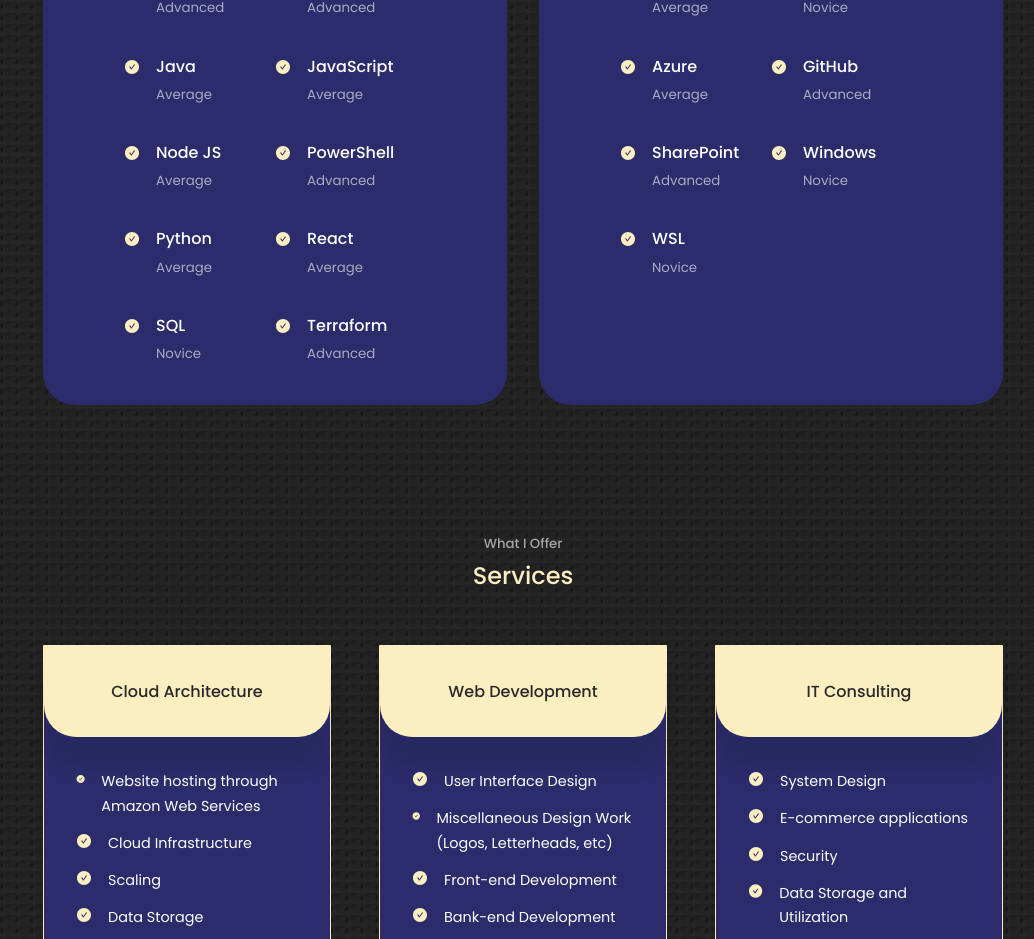
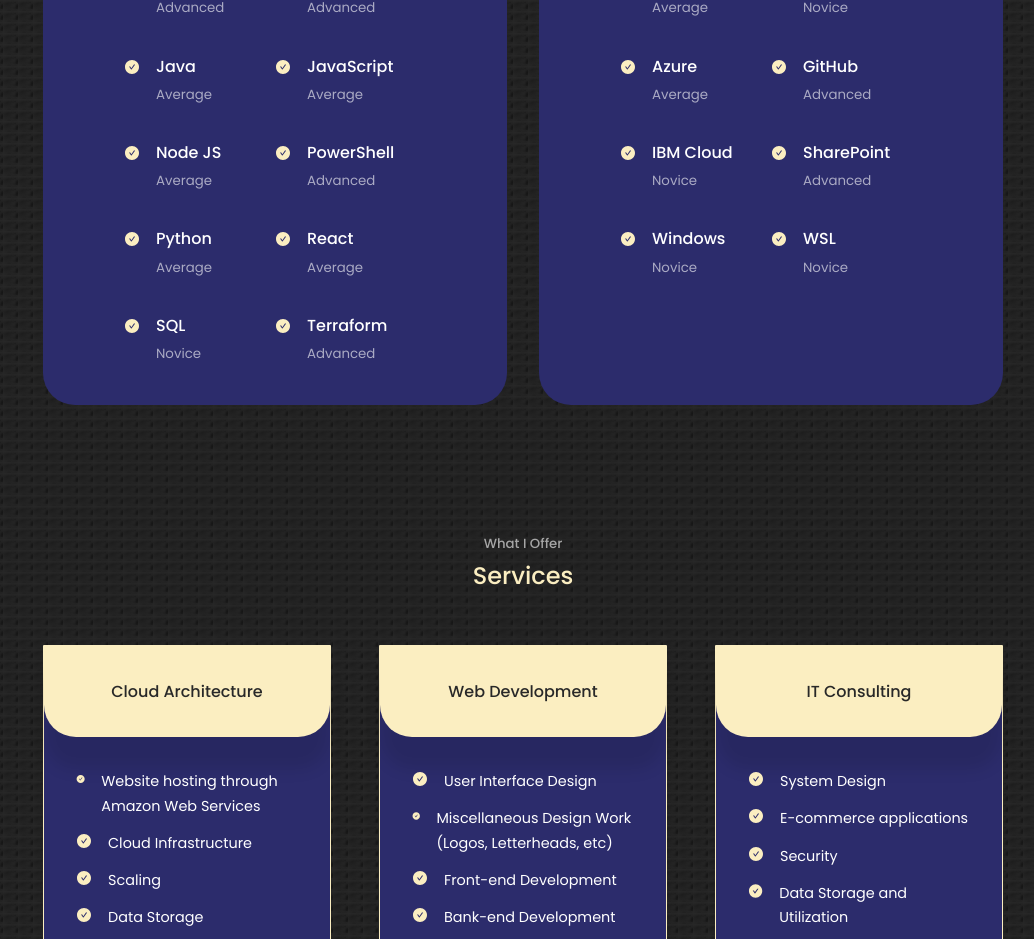
Before and after one commit to therinMody/portfolioWebsite, a React (Create React App) app: page / in a window 1280 px wide. Shown: the part 1980-2919 px from the top of the page, without its empty margins (117-1151 px from the left). Built offline with nearby package versions, Linux system fonts and the light colour scheme.

Commit message:
reupdated resume

```diff
--- a/src/components/experience/Experience.jsx
+++ b/src/components/experience/Experience.jsx
@@ -121,6 +121,13 @@ const Experience = () => {
             <article className='experience__details'>
               <AiFillCheckCircle className='experience__details-icon' />
               <div>
+                <h4>IBM Cloud</h4>
+                <small className="text-light">Novice</small>
+              </div>
+            </article>
+            <article className='experience__details'>
+              <AiFillCheckCircle className='experience__details-icon' />
+              <div>
                 <h4>SharePoint</h4>
                 <small className="text-light">Advanced</small>
               </div>
```
Also changed, not shown: 1 other file (tests, documents, lock files or other folders).
